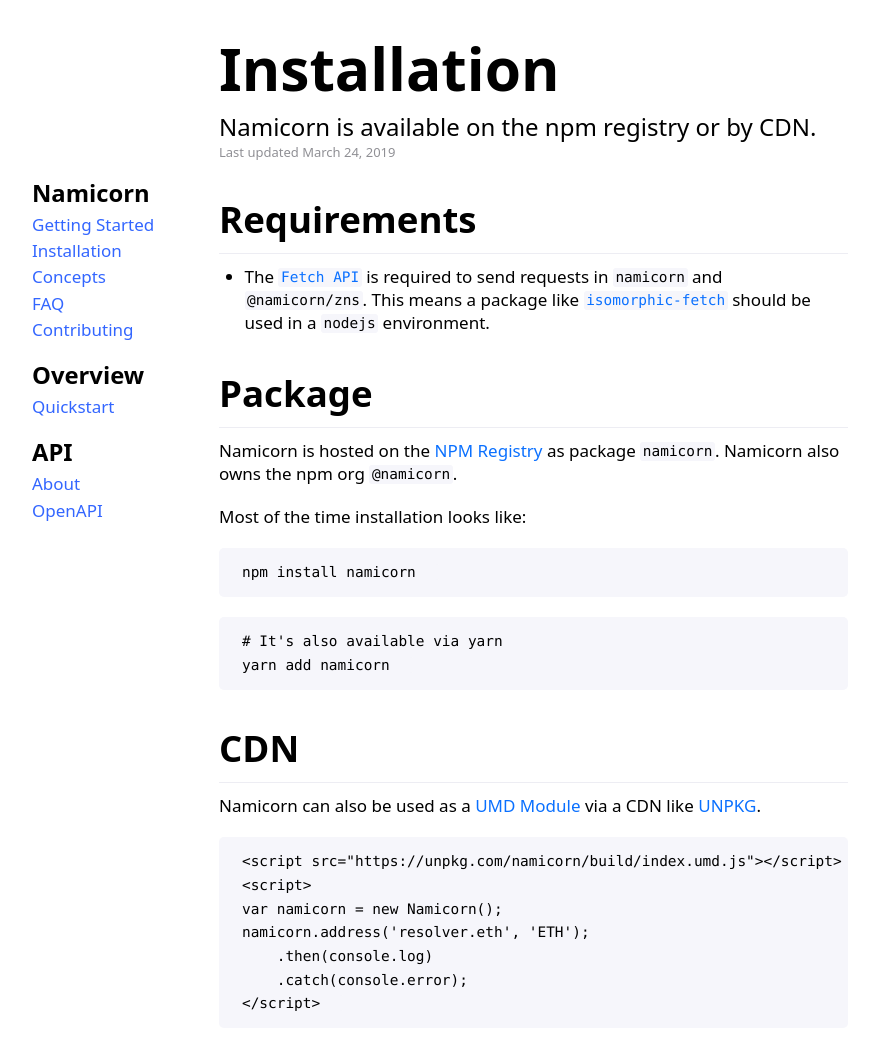
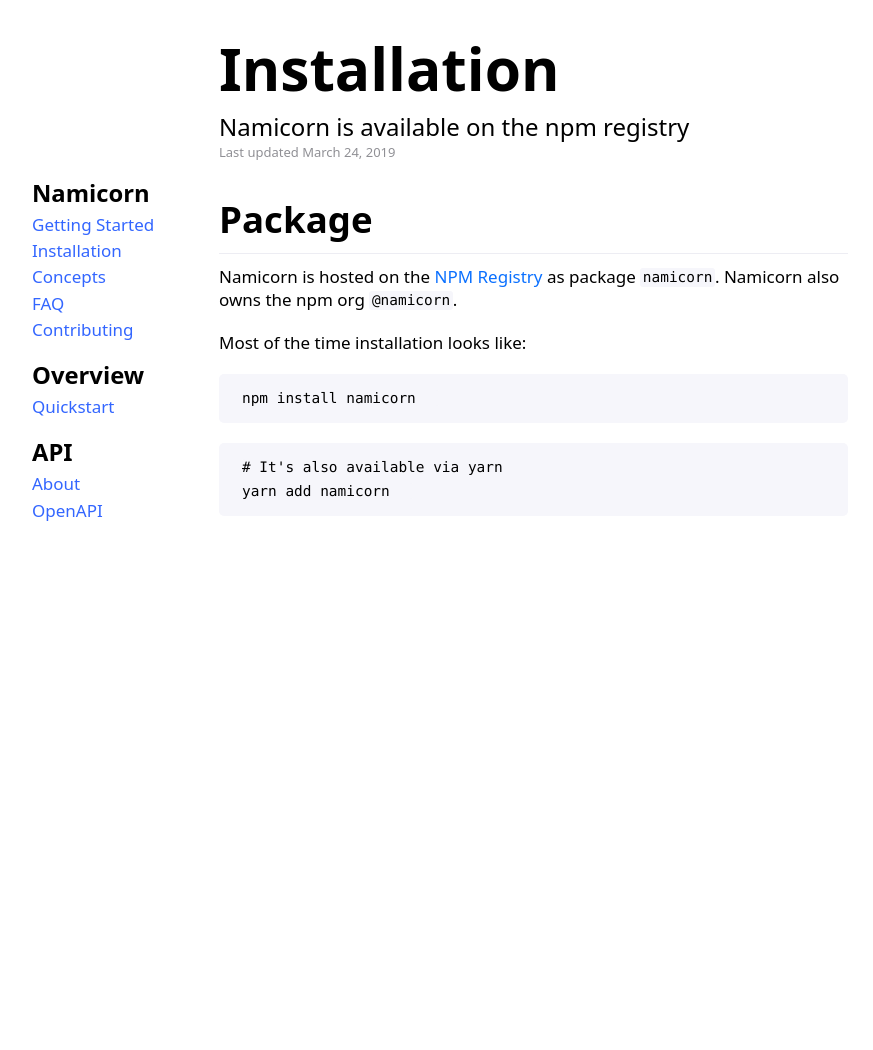
Before and after one commit to unstoppabledomains/website-api-docs, a Gatsby site: page /docs/namicorn/installation in a window 1280 px wide. Shown: the whole page, without its empty margins (115-988 px from the left). After the commit the page ends 800 px from the top, so only its background shows below. Built offline with nearby package versions, Linux system fonts and the light colour scheme; Gatsby itself is replaced by a stand-in of ours; some packages are replaced by stand-ins of ours; code samples lack their colours.

Commit message:
Remove non-working sections from doc

````diff
--- a/src/pages/docs/namicorn/installation.md
+++ b/src/pages/docs/namicorn/installation.md
@@ -1,23 +1,15 @@
 ---
 title: Installation
-subtitle: Namicorn is available on the npm registry or by CDN.
+subtitle: Namicorn is available on the npm registry
 date: 2019-03-24T19:04
 navGroup: Namicorn
 navTitle: Installation
 navIndex: 1
 ---
 
-# Requirements
-
-- The [`Fetch API`](https://developer.mozilla.org/en-US/docs/Web/API/Fetch_API)
-  is required to send requests in `namicorn` and `@namicorn/zns`. This means a
-  package like
-  [`isomorphic-fetch`](https://www.npmjs.com/package/isomorphic-fetch) should be
-  used in a `nodejs` environment.
-
 # Package
 
-Namicorn is hosted on the [NPM Registry](https://www.npmjs.com/) as package
+Namicorn is hosted on the [NPM Registry](https://www.npmjs.com/package/namicorn) as package
 `namicorn`. Namicorn also owns the npm org `@namicorn`.
 
 Most of the time installation looks like:
@@ -30,19 +22,3 @@
 # It's also available via yarn
 yarn add namicorn
 ```
-
-
-# CDN
-
-Namicorn can also be used as a [UMD Module](https://github.com/umdjs/umd) via a
-CDN like [UNPKG](https://unpkg.com/).
-
-```html
-<script src="https://unpkg.com/namicorn/build/index.umd.js"></script>
-<script>
-var namicorn = new Namicorn();
-namicorn.address('resolver.eth', 'ETH');
-    .then(console.log)
-    .catch(console.error);
-</script>
-```
````
Also changed, not shown: src/pages/index.md (+2 -2 lines).
